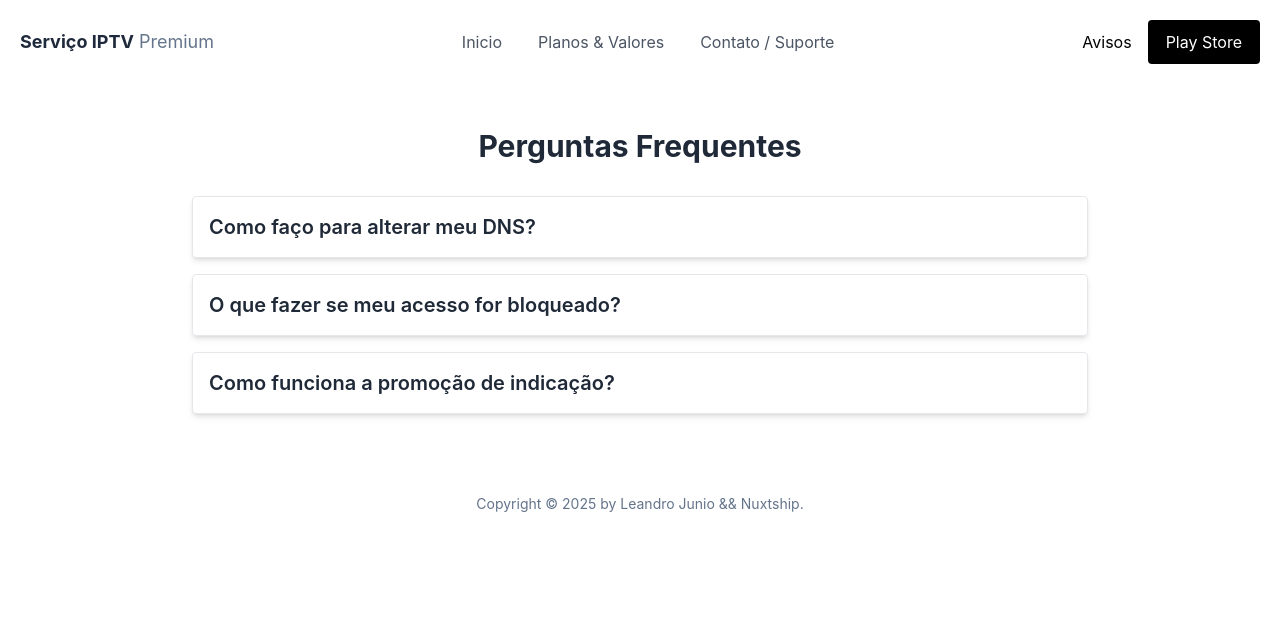
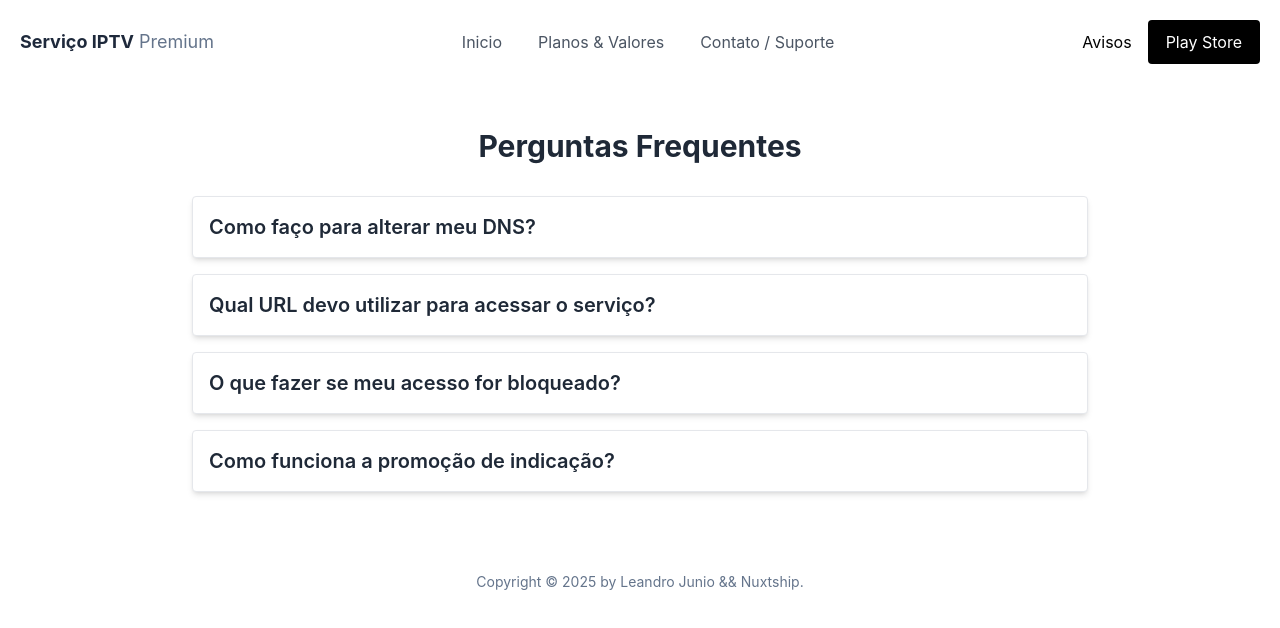
Before and after one commit to leandrojds93/leandrotv, a Nuxt app: page /faq in a window 1280 px wide. Shown: the top 628 px of the page. Built offline with nearby package versions, Linux system fonts and the light colour scheme.

Commit message:
update faq

```diff
--- a/pages/faq.vue
+++ b/pages/faq.vue
@@ -9,6 +9,10 @@ const perguntas = [
   {
     pergunta: "Como faço para alterar meu DNS?",
     resposta: "Você pode alterar seu DNS acessando as configurações de rede do seu dispositivo. Caso precise de ajuda, entre em contato com nosso suporte.",
+  },
+  {
+    pergunta: "Qual URL devo utilizar para acessar o serviço?",
+    resposta: "Utilize sempre as informações de host, servidor e DNS enviadas pelo Whatsapp junto com suas informações de login. Caso nescessário, a qualquer momento basta solicitar para seu técnico.",
   },
   {
     pergunta: "O que fazer se meu acesso for bloqueado?",
```
